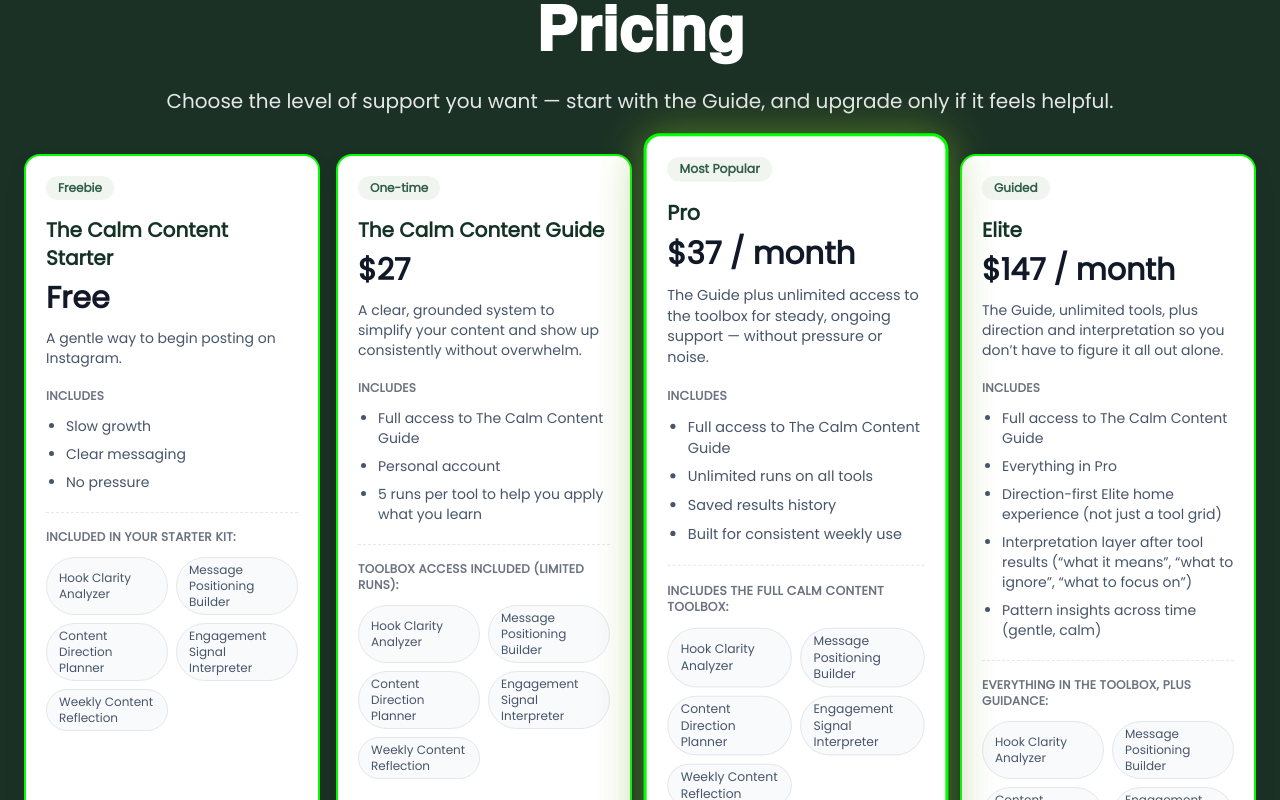
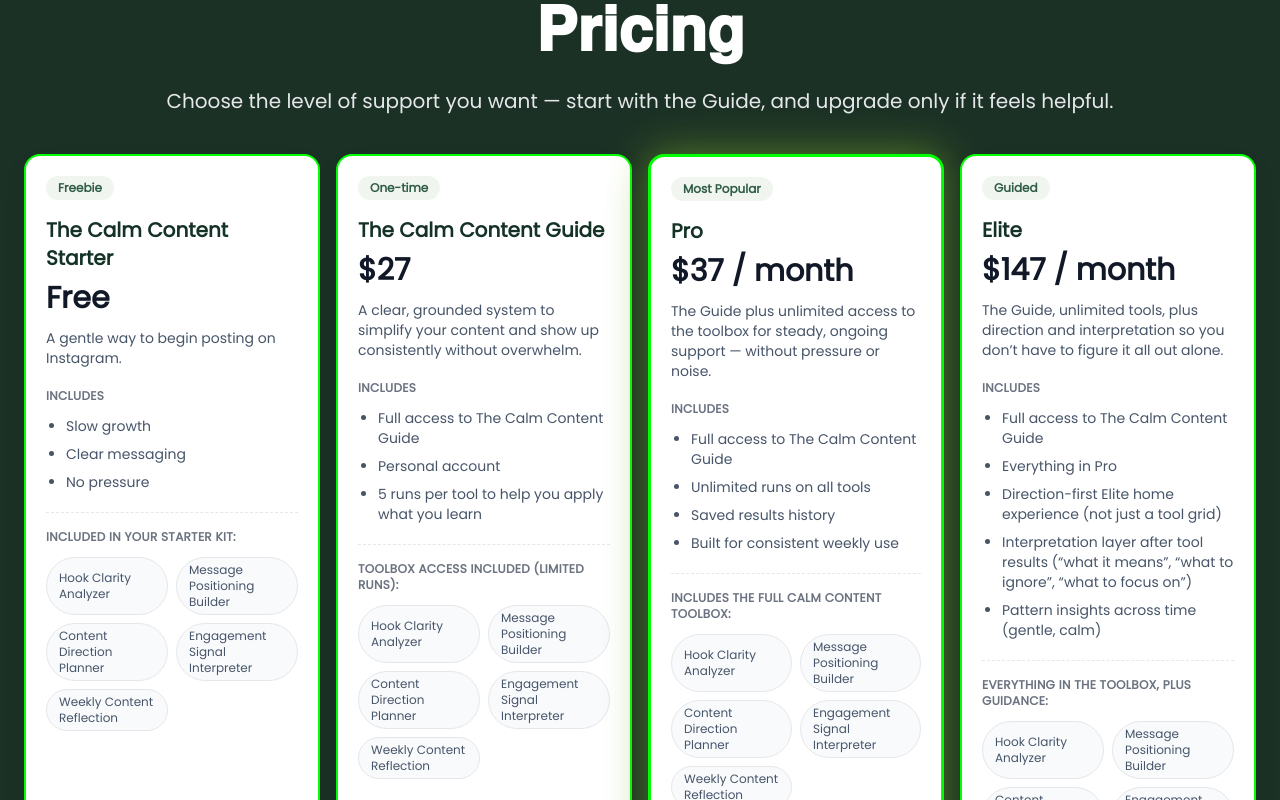
Before and after one commit to gmajors1326/the-calm-content-companion, a Next.js app: page / in a window 1280 px wide. Shown: the part 5140-5940 px from the top of the page. Built offline with nearby package versions, Linux system fonts and the light colour scheme; a web font is replaced by a local one.

Commit message:
Align pricing card CTAs

```diff
--- a/app/page.tsx
+++ b/app/page.tsx
@@ -541,7 +541,6 @@ export default function PromotoLandingPage() {
         ...(highlight
           ? {
               border: '3px solid #00ff00',
-              transform: 'translateY(-8px) scale(1.03)',
               boxShadow: '0 24px 44px rgba(15,42,30,0.22), 0 0 42px rgba(163,230,53,0.45)'
             }
           : {
@@ -608,7 +607,7 @@ export default function PromotoLandingPage() {
           </p>
         </div>
 
-        <div className="mt-10 grid gap-4 sm:grid-cols-2 lg:grid-cols-4">
+        <div className="mt-10 grid gap-4 sm:grid-cols-2 lg:grid-cols-4 items-stretch">
           <PricingCard
             badge="Freebie"
             title="The Calm Content Starter"
```
